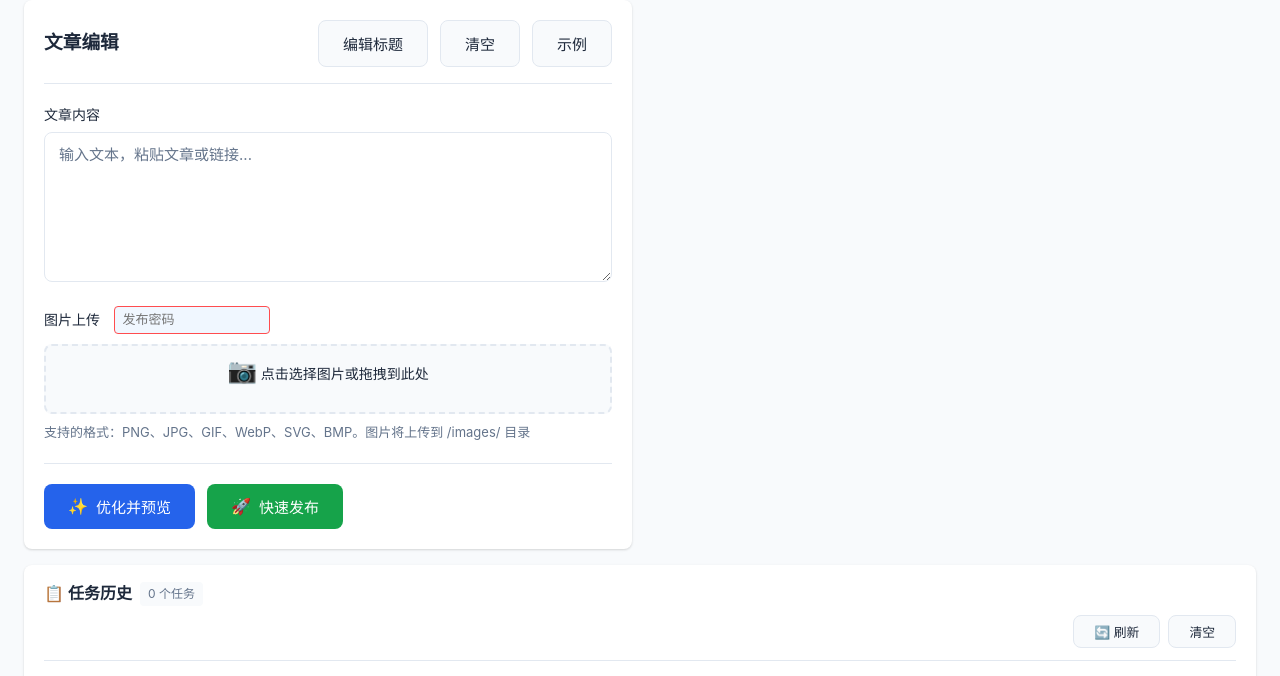
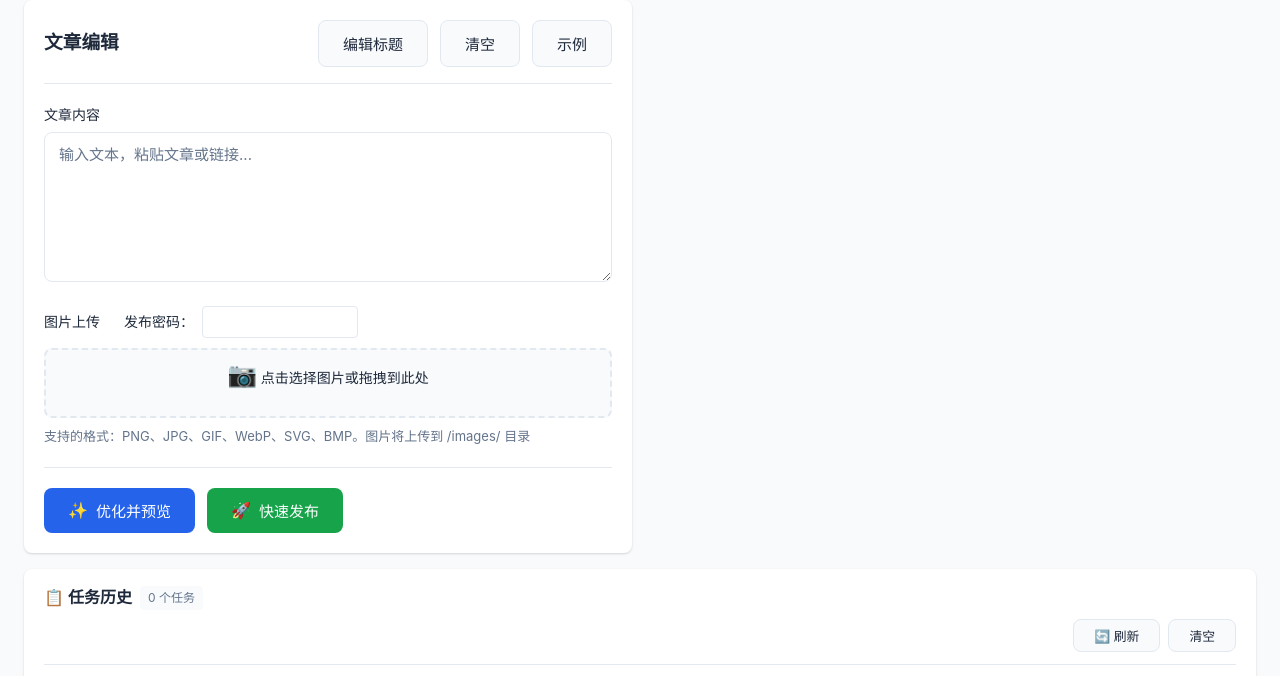
Before and after one commit to ccyang34/hugo-blog-publisher, a plain HTML site: page frontend/index.html in a window 1280 px wide. Shown: the part 78-754 px from the top of the page. Drawn offline with Linux system fonts and the light colour scheme; no server answers.

Commit message:
update 2026-01-01 18:19:06

```diff
--- a/frontend/index.html
+++ b/frontend/index.html
@@ -59,8 +59,11 @@
 
                 <div class="form-group">
                     <div class="inline-password-container">
-                        <label>图片上传</label>&nbsp;&nbsp;&nbsp;<input type="password" id="inlinePublishPassword"
-                            placeholder="发布密码">
+                        <label>图片上传</label>
+                        <div class="inline-password-group">
+                            <span class="password-label">发布密码：</span>
+                            <input type="password" id="inlinePublishPassword">
+                        </div>
                     </div>
                     <div class="image-upload-area">
                         <input type="file" id="imageInput" accept="image/*" class="image-input">
--- a/frontend/style.css
+++ b/frontend/style.css
@@ -1807,26 +1807,40 @@ body {
 .inline-password-container {
     display: flex;
     align-items: center;
+    gap: 24px;
     margin-bottom: 10px;
 }
 
-.inline-password-container label {
+.inline-password-container>label {
     margin-bottom: 0 !important;
     white-space: nowrap;
 }
 
+.inline-password-group {
+    display: flex;
+    align-items: center;
+    gap: 8px;
+}
+
+.password-label {
+    white-space: nowrap;
+    font-size: 0.875rem;
+    color: var(--text-primary);
+}
+
 .inline-password-container input {
     width: 156px;
-    height: 28px;
-    padding: 0 8px;
-    border: 1px solid #ff4d4f;
+    height: 32px;
+    padding: 0 10px;
+    border: 1px solid var(--border-color);
     border-radius: 4px;
     outline: none;
     transition: all 0.3s;
-    background: #f0f7ff;
-    font-size: 0.8125rem;
+    background: var(--surface);
+    font-size: 0.875rem;
 }
 
 .inline-password-container input:focus {
-    box-shadow: 0 0 0 2px rgba(255, 77, 79, 0.2);
-}
+    border-color: var(--primary-color);
+    box-shadow: 0 0 0 2px rgba(37, 99, 235, 0.2);
+}
```
